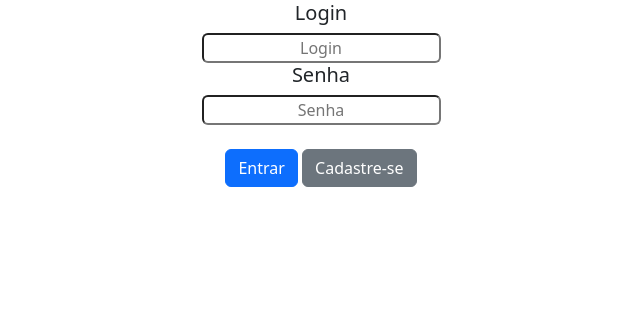
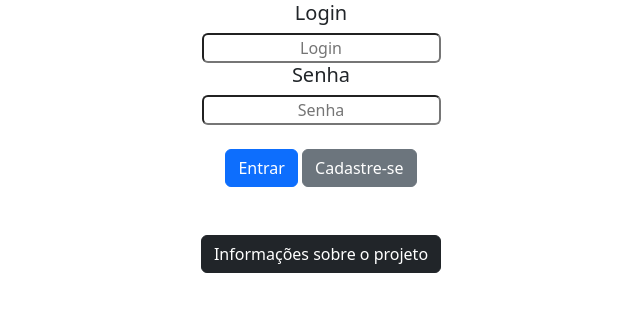
Before and after one commit to patrick-carmo/projeto, a PHP site: page / in a window 1280 px wide. Shown: the part 110-439 px from the top of the page, without its empty margins (319-959 px from the left). Run offline with PHP 8.4, Linux system fonts and the light colour scheme.

Commit message:
Informações adicionais
Adição de informações sobre o projeto.

```diff
--- a/projeto/index.php
+++ b/projeto/index.php
@@ -20,6 +20,10 @@
         <input type="submit" name="submit" value="Entrar" class="btn btn-primary">
         <a href="crud/cadastrar.php" class="btn btn-secondary">Cadastre-se</a>
         </div>
+        <br><br>
+        <div>
+        <a href="img/projeto.pdf" class="btn btn-dark" target="blank">Informações sobre o projeto</a>
+        <div>
         </form>
         <br>
     </div>
```
Also changed, not shown: 1 other file.
